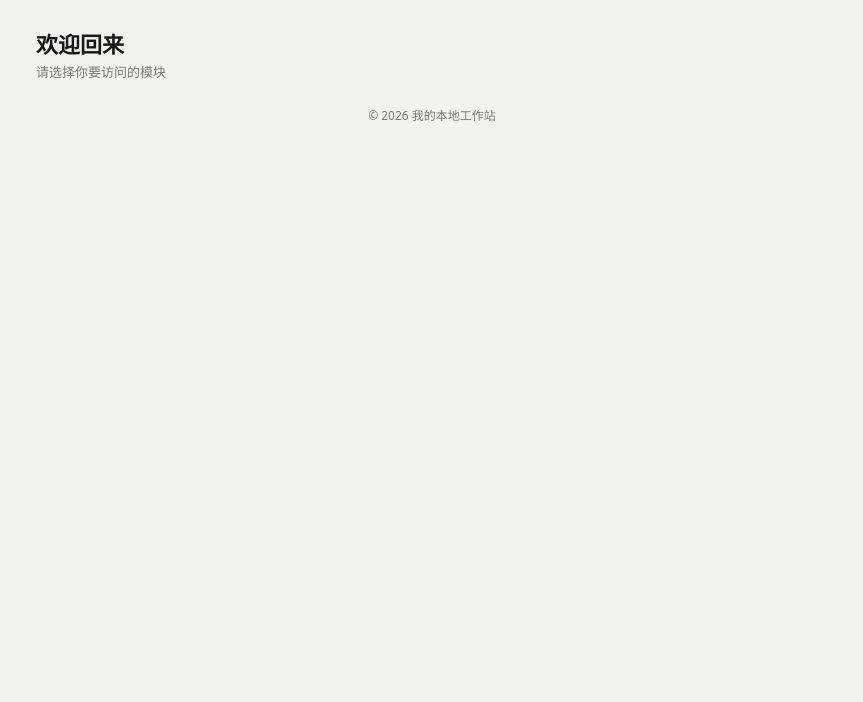
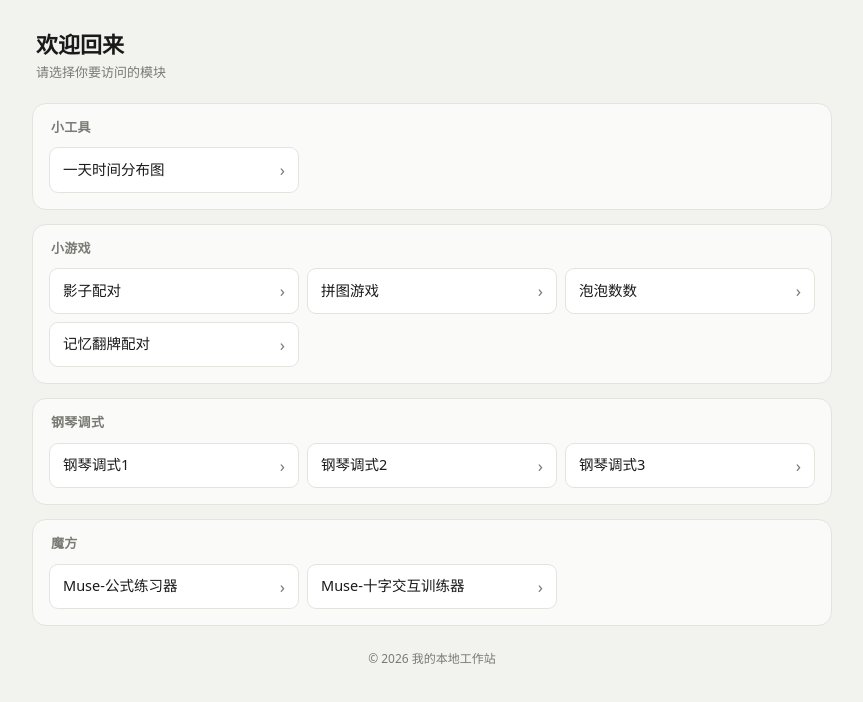
Before and after one commit to hua-hub/hua-hub.github.io, a plain HTML site: page index.html in a window 1280 px wide. Shown: the whole page, without its empty margins (208-1071 px from the left). Drawn offline with Linux system fonts and the light colour scheme.

Commit message:
chore: 自动更新导航列表

```diff
--- a/index.html
+++ b/index.html
@@ -72,6 +72,36 @@
 
   <div id="nav">
     <!-- AUTO:START -->
+    <section class="group">
+      <h2 class="group-title">小工具</h2>
+      <ul>
+        <li><a href="小工具/一天时间分布图.html" title="一天时间分布图">一天时间分布图</a></li>
+      </ul>
+    </section>
+    <section class="group">
+      <h2 class="group-title">小游戏</h2>
+      <ul>
+        <li><a href="小游戏/影子配对.html" title="影子配对">影子配对</a></li>
+        <li><a href="小游戏/拼图游戏.html" title="拼图游戏">拼图游戏</a></li>
+        <li><a href="小游戏/泡泡数数.html" title="泡泡数数">泡泡数数</a></li>
+        <li><a href="小游戏/记忆翻牌配对.html" title="记忆翻牌配对">记忆翻牌配对</a></li>
+      </ul>
+    </section>
+    <section class="group">
+      <h2 class="group-title">钢琴调式</h2>
+      <ul>
+        <li><a href="钢琴调式/钢琴调式1.html" title="钢琴调式1">钢琴调式1</a></li>
+        <li><a href="钢琴调式/钢琴调式2.html" title="钢琴调式2">钢琴调式2</a></li>
+        <li><a href="钢琴调式/钢琴调式3.html" title="钢琴调式3">钢琴调式3</a></li>
+      </ul>
+    </section>
+    <section class="group">
+      <h2 class="group-title">魔方</h2>
+      <ul>
+        <li><a href="魔方/Muse-公式练习器.html" title="Muse-公式练习器">Muse-公式练习器</a></li>
+        <li><a href="魔方/Muse-十字交互训练器.html" title="Muse-十字交互训练器">Muse-十字交互训练器</a></li>
+      </ul>
+    </section>
     <!-- AUTO:END -->
   </div>
 
```
